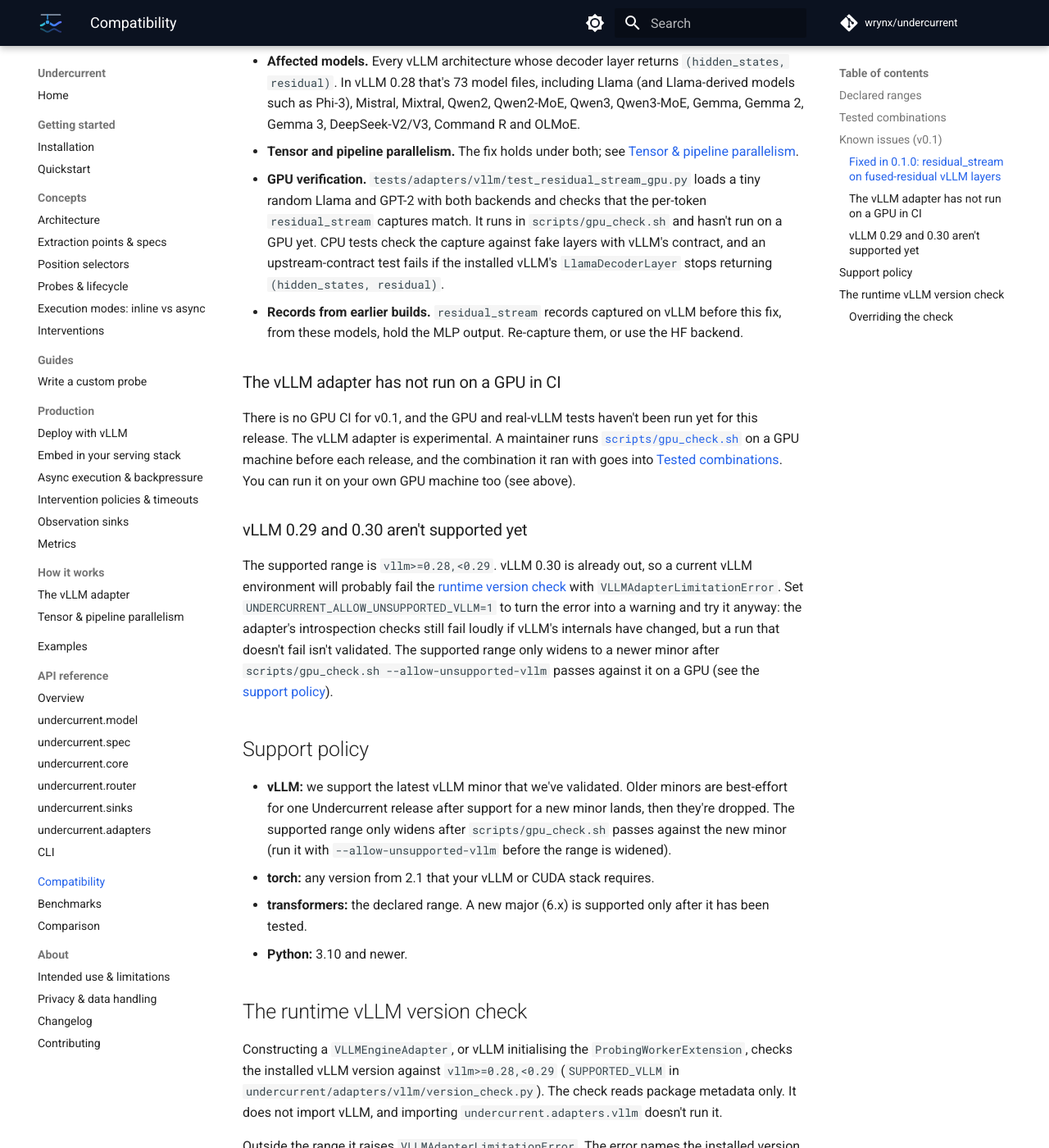
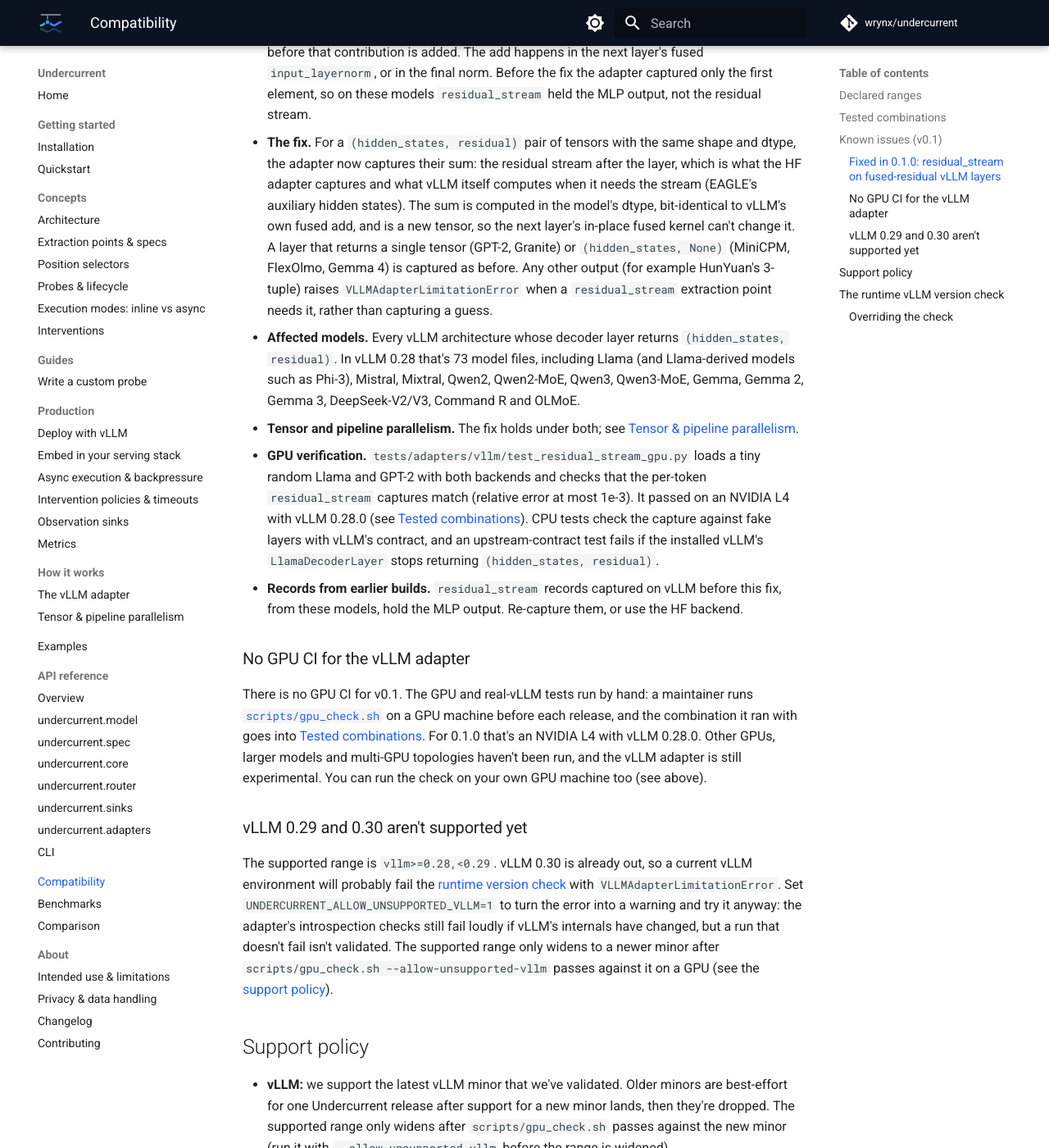
Before and after one commit to wrynx/undercurrent, an MkDocs documentation site: the page built from docs/compatibility.md, in a window 1280 px wide and 1400 px high, scrolled down 2766 px. Shown: the whole window at 82% size. Built offline with MkDocs 1.6.1 and Material for MkDocs 9.7.7, drawn with Linux system fonts in a browser that asks for light colours; comment, search, counter and statistics services are not loaded; some of the changed text lies outside the part shown.

Commit message:
Record the 0.1.0 GPU verification (NVIDIA L4, vLLM 0.28.0) (#10)
scripts/gpu_check.sh passed on 2026-10-02: Python 3.13.15, torch 2.13.0+cu130, transformers 5.17.0, vLLM 0.28.0, CUDA 13.0, NVIDIA L4. Adds the tested combination, marks the residual_stream fix GPU-verified, and replaces 'has not run on a GPU' with what was actually run.

Signed-off-by: alizishaan <alizishaan@wrynx.com>

```diff
--- a/docs/compatibility.md
+++ b/docs/compatibility.md
@@ -38,6 +38,7 @@
 | Python | torch | transformers | vllm | CUDA | Status |
 |--------|-------|--------------|------|------|--------|
 | 3.14.4 | 2.13.0 (`+cu130` build) | 5.16.1 | 0.28.0 | As provided by the vLLM wheel; no GPU present | **Tested locally**: full unit test suite, CPU only. GPU and real vLLM generation tests were skipped. |
+| 3.13.15 | 2.13.0 (`+cu130` build) | 5.17.0 | 0.28.0 | 13.0, NVIDIA L4 (driver 580.82.07) | **GPU-verified, 2026-10-02**: `scripts/gpu_check.sh` passed, covering every GPU test (vLLM integration, `ProbedModel` with the vLLM backend, and the `residual_stream` HF-vs-vLLM equivalence check) and the vLLM adapter suite against the real vLLM. Run on Google Colab. |
 | 3.10.21 | 2.1.2 (`+cpu` build) | 4.40.2 | not installed | n/a | **The declared lower bounds** (with pydantic 2.0.3, PyYAML 6.0.3, numpy 1.23.5, packaging 22.0): CPU unit test suite passes locally. The CI `floors` job installs the same versions and runs the suite. Tests tied to newer releases skip themselves (the byte-for-byte JSON Schema comparisons need pydantic 2.11+; the content-safety demo needs torch 2.6+ to load checkpoints). |
 
 There is no GPU CI for v0.1. Instead, before every release a maintainer runs
@@ -59,7 +60,8 @@
 ### Fixed in 0.1.0: `residual_stream` on fused-residual vLLM layers
 
 **Fixed in 0.1.0: `residual_stream` on fused-residual layers is captured as
-`hidden_states + residual`. GPU-verified: pending `scripts/gpu_check.sh`.**
+`hidden_states + residual`. GPU-verified on 2026-10-02 (NVIDIA L4, vLLM 0.28.0,
+torch 2.13.0+cu130) with `scripts/gpu_check.sh`.**
 
 - **The problem.** `residual_stream` is a forward hook on the decoder layer.
   vLLM's fused-residual decoder layers (for example `LlamaDecoderLayer.forward`
@@ -90,8 +92,9 @@
   [Tensor & pipeline parallelism](internals/vllm-parallelism.md#residual_stream).
 - **GPU verification.** `tests/adapters/vllm/test_residual_stream_gpu.py`
   loads a tiny random Llama and GPT-2 with both backends and checks that the
-  per-token `residual_stream` captures match. It runs in
-  `scripts/gpu_check.sh` and hasn't run on a GPU yet. CPU tests check the
+  per-token `residual_stream` captures match (relative error at most 1e-3).
+  It passed on an NVIDIA L4 with vLLM 0.28.0 (see
+  [Tested combinations](#tested-combinations)). CPU tests check the
   capture against fake layers with vLLM's contract, and an upstream-contract
   test fails if the installed vLLM's `LlamaDecoderLayer` stops returning
   `(hidden_states, residual)`.
@@ -99,14 +102,16 @@
   vLLM before this fix, from these models, hold the MLP output. Re-capture
   them, or use the HF backend.
 
-### The vLLM adapter has not run on a GPU in CI
+### No GPU CI for the vLLM adapter
 
-There is no GPU CI for v0.1, and the GPU and real-vLLM tests haven't been run
-yet for this release. The vLLM adapter is experimental. A maintainer runs
+There is no GPU CI for v0.1. The GPU and real-vLLM tests run by hand: a
+maintainer runs
 [`scripts/gpu_check.sh`](https://github.com/wrynx/undercurrent/blob/main/scripts/gpu_check.sh)
 on a GPU machine before each release, and the combination it ran with goes
-into [Tested combinations](#tested-combinations). You can run it on your own
-GPU machine too (see above).
+into [Tested combinations](#tested-combinations). For 0.1.0 that's an NVIDIA
+L4 with vLLM 0.28.0. Other GPUs, larger models and multi-GPU topologies
+haven't been run, and the vLLM adapter is still experimental. You can run the
+check on your own GPU machine too (see above).
 
 ### vLLM 0.29 and 0.30 aren't supported yet
 
```
Also changed, not shown: CHANGELOG.md (+6 -4 lines), README.md (+6 -4 lines).
